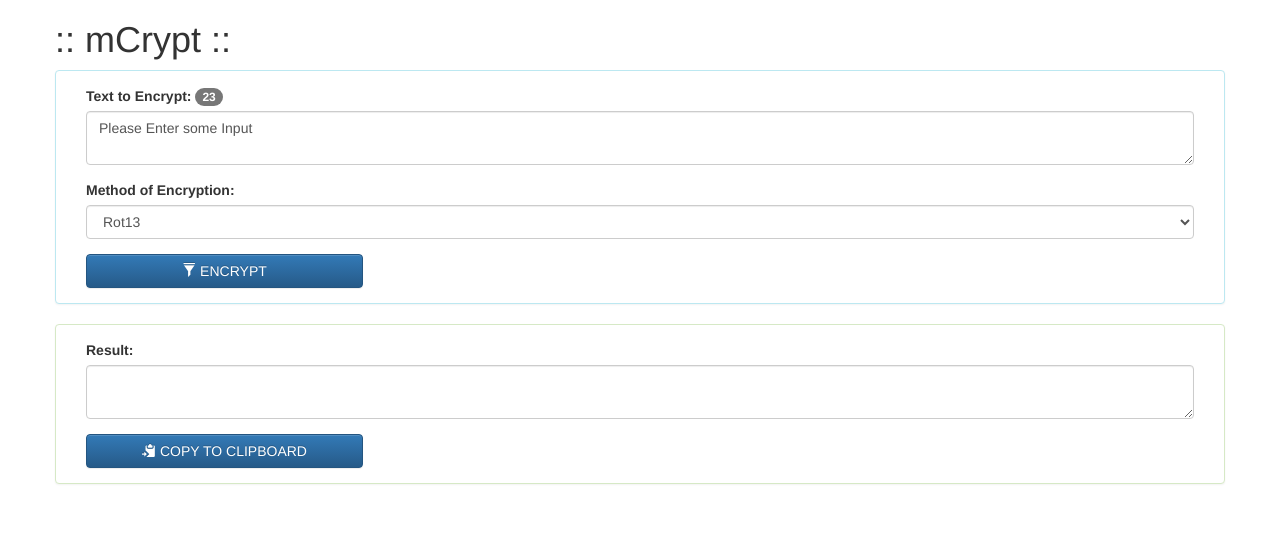
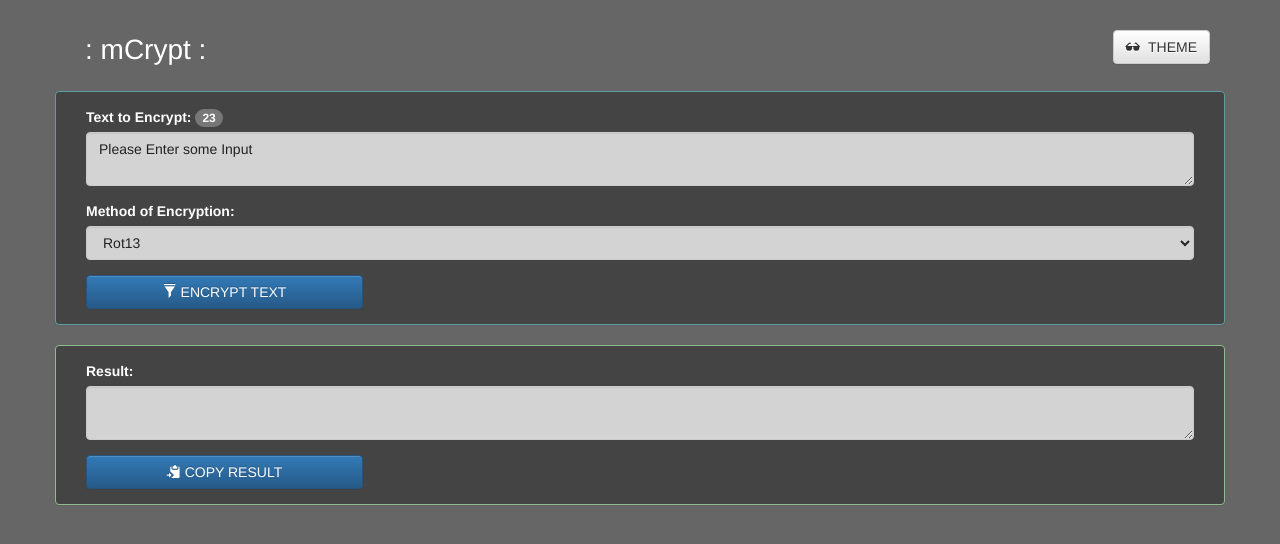
Before and after one commit to furgat/mcrypt, a plain HTML site: page index.html in a window 1280 px wide. Drawn offline with nearby package versions, Linux system fonts and the light colour scheme; some packages are replaced by stand-ins of ours; a script that the page names is missing.

Commit message:
dark theme

```diff
--- /dev/null
+++ b/css/dark.css
@@ -0,0 +1,6 @@
+.dark.wrapper { background-color: #666; min-height: 100%; height: 100%; }
+.dark h1, .dark label { color: white; }
+.dark .panel { background-color: #444; }
+.dark .panel-info { border-color: cadetblue; }
+.dark .panel-success { border-color: darkseagreen; }
+.dark input[type="text"], .dark textarea, .dark select { background-color: lightgray; color: #222; }
--- a/css/main.css
+++ b/css/main.css
@@ -1,2 +1,4 @@
 .form-group { margin-bottom: 15px; }
 .badge-note { margin-left: 1em; }
+.pull-right { margin-top: 15px; }
+h1 { font-size: 2em; }
--- a/index.html
+++ b/index.html
@@ -1,5 +1,5 @@
 <!DOCTYPE html>
-<html lang="en">
+<html lang="en" ng-app="mCrypt">
 
     <head>
         <meta charset="utf-8">
@@ -19,6 +19,7 @@
 
         <!-- Furgat -->
         <link href="css/main.css" rel="stylesheet">
+        <link href="css/dark.css" rel="stylesheet">
         <script src="js/mcrypt.js"></script>
         <script src="js/tomes/rot13-tome.js"></script>
         <script src="js/crypt-keeper.js"></script>
@@ -30,10 +31,17 @@
         <![endif]-->
     </head>
 
-    <body ng-app="mCrypt">
-        <div ng-controller="CryptCtrl" class="container">
+    <body ng-controller="CryptCtrl" class="wrapper {{userTheme}}">
+        <div class="container">
             <div class="row">
-                <h1>:: mCrypt ::</h1>
+                <div class="panel-body">
+                    <h1 class="col-xs-6">: mCrypt :</h1>
+                    <button type="button" class="btn btn-default pull-right" ng-click="toggleTheme()">
+                        <span class="glyphicon glyphicon-certificate" ng-if="userTheme=='light'"></span>
+                        <span class="glyphicon glyphicon-sunglasses" ng-if="userTheme=='dark'"></span>
+                        &nbsp;THEME
+                    </button>
+                </div>
                 <div class="panel panel-info col-sm-12">
                     <div class="panel-body">
                         <form>
@@ -51,7 +59,7 @@
                                 </select>
                             </div>
                             <div class="form-group">
-                                <button type="button" ng-click="submitForm()" class="btn btn-primary col-sm-3 col-xs-6"><span class="glyphicon glyphicon-filter"></span>&nbsp;ENCRYPT</button>
+                                <button type="button" ng-click="submitForm()" class="btn btn-primary col-sm-3 col-xs-6"><span class="glyphicon glyphicon-filter"></span>&nbsp;ENCRYPT TEXT</button>
                                 <div class="badge badge-note" ng-show="encryptMessage!=''">{{encryptMessage}}</div>
                             </div>
                         </form>
@@ -64,7 +72,7 @@
                             <textarea id="resultText" class="form-control" ng-model="result"></textarea>
                         </div>
                         <div class="form-group">
-                            <button ngclipboard data-clipboard-text="{{result}}" ngclipboard-success="copySuccess()" ngclipboard-error="copyFailed()" type="button" class="btn btn-primary col-sm-3 col-xs-6"><span class="glyphicon glyphicon-copy"></span>&nbsp;COPY TO CLIPBOARD</button>
+                            <button ngclipboard data-clipboard-text="{{result}}" ngclipboard-success="copySuccess()" ngclipboard-error="copyFailed()" type="button" class="btn btn-primary col-sm-3 col-xs-6"><span class="glyphicon glyphicon-copy"></span>&nbsp;COPY RESULT</button>
                             <div class="badge badge-note" ng-show="copiedMessage!=''">{{copiedMessage}}</div>
                         </div>
                     </div>
--- a/js/mcrypt-controller.js
+++ b/js/mcrypt-controller.js
@@ -8,6 +8,7 @@ angular.module('mCrypt').controller('CryptCtrl', ['$scope', '$timeout', 'CryptKe
     $scope.result = '';
     $scope.copiedMessage = '';
     $scope.encryptMessage = '';
+    $scope.userTheme = 'dark';
 
     $scope.submitForm = function() {
         $scope.result = CryptKeeper.encrypt($scope.userInput.toCrypt, $scope.userInput.kind);
@@ -40,4 +41,8 @@ angular.module('mCrypt').controller('CryptCtrl', ['$scope', '$timeout', 'CryptKe
             $scope.encryptMessage = '';
         });
     }
+
+    $scope.toggleTheme = function() {
+        $scope.userTheme = ($scope.userTheme == 'light' ? 'dark' : 'light');
+    }
 }]);
```
